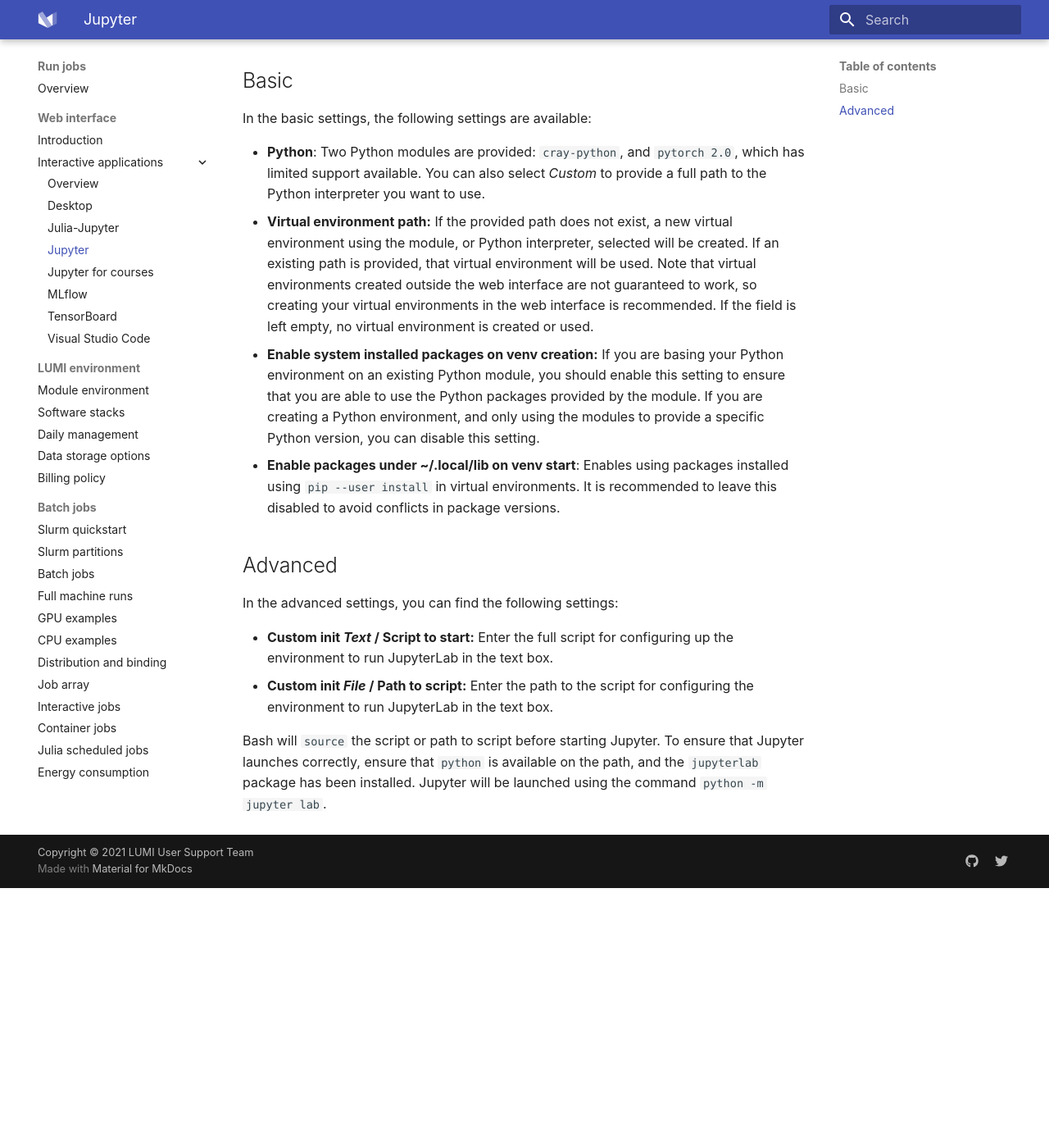
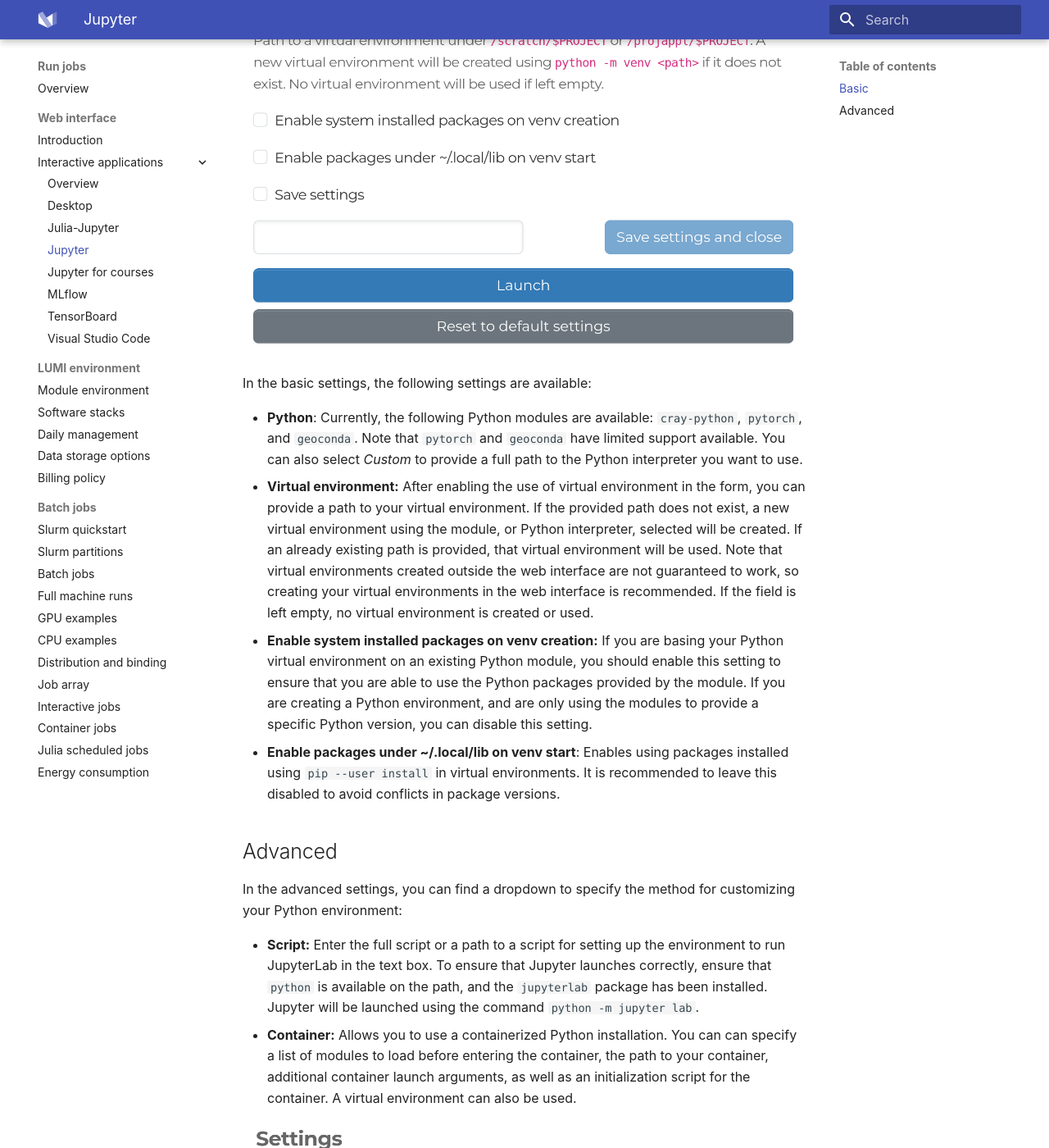
Before and after one commit to Lumi-supercomputer/lumi-userguide, an MkDocs documentation site: the page built from docs/runjobs/webui/jupyter.md, in a window 1280 px wide and 1400 px high, scrolled down 1655 px. Shown: the whole window at 82% size. Built offline with MkDocs 1.6.1 and Material for MkDocs 9.7.7, drawn with Linux system fonts in a browser that asks for light colours; before the commit the page ends 2738 px from its top, so only the background shows below that; some of the changed text lies outside the part shown.

Commit message:
Update LUMI web interface docs
Update outdated images and documentation to match what is currently in
LUMI web interface release 8.

```diff
--- a/docs/runjobs/webui/jupyter.md
+++ b/docs/runjobs/webui/jupyter.md
@@ -7,34 +7,58 @@
 - **Working directory:** The directory where your notebook file is stored.
 - **Basic or Advanced:**
   The _Basic_ setting allows you to use a Python module provided by the system, with either a virtual environment or user-installed packages to extend the module.
-  The _Advanced_ setting lets you set up the Python environment either using a script provided in the form, or a path to a script.
+  The _Advanced_ setting lets you set up the Python environment either using a script or a path to a script, as well as use a containerized Python installation.
   For more details about these, see the sections below.
-![Jupyter settings](../../assets/images/wwwLumiJupyterSettings.png)
 
 
 ## Basic
 
+![Jupyter basic settings](../../assets/images/wwwLumiJupyterSettings.png)
+
 In the basic settings, the following settings are available:
 
-- **Python**: Two Python modules are provided: `cray-python`, and `pytorch 2.0`, which has limited support available.
-    You can also select _Custom_ to provide a full path to the Python interpreter you want to use.
-- **Virtual environment path:** If the provided path does not exist, a new virtual environment using the module, or Python interpreter, selected will be created.
-    If an existing path is provided, that virtual environment will be used.
-    Note that virtual environments created outside the web interface are not guaranteed to work, so creating your virtual environments in the web interface is recommended.
-    If the field is left empty, no virtual environment is created or used.
-- **Enable system installed packages on venv creation:** If you are basing your Python environment on an existing Python module, you should enable this setting to ensure that you are able to use the Python packages provided by the module.
-    If you are creating a Python environment, and only using the modules to provide a specific Python version, you can disable this setting.
-- **Enable packages under ~/.local/lib on venv start**: Enables using packages installed using `pip --user install` in virtual environments.
-    It is recommended to leave this disabled to avoid conflicts in package versions.
+- **Python**:
+    Currently, the following Python modules are available: `cray-python`,
+    `pytorch`, and `geoconda`. Note that `pytorch` and `geoconda` have limited
+    support available. You can also select _Custom_ to provide a full path to
+    the Python interpreter you want to use.
+- **Virtual environment:**
+    After enabling the use of virtual environment in the form, you can provide
+    a path to your virtual environment. If the provided path does not exist, a
+    new virtual environment using the module, or Python interpreter, selected
+    will be created. If an already existing path is provided, that virtual
+    environment will be used. Note that virtual environments created outside
+    the web interface are not guaranteed to work, so creating your virtual
+    environments in the web interface is recommended. If the field is left
+    empty, no virtual environment is created or used.
+- **Enable system installed packages on venv creation:**
+    If you are basing your Python virtual environment on an existing Python
+    module, you should enable this setting to ensure that you are able to use
+    the Python packages provided by the module. If you are creating a Python
+    environment, and are only using the modules to provide a specific Python
+    version, you can disable this setting.
+- **Enable packages under ~/.local/lib on venv start**:
+    Enables using packages installed using `pip --user install` in virtual
+    environments. It is recommended to leave this disabled to avoid conflicts
+    in package versions.
 
 
 ## Advanced
 
-In the advanced settings, you can find the following settings:
+In the advanced settings, you can find a dropdown to specify the method for
+customizing your Python environment:
 
-- **Custom init _Text_ / Script to start:** Enter the full script for configuring up the environment to run JupyterLab in the text box.
-- **Custom init _File_ / Path to script:** Enter the path to the script for configuring the environment to run JupyterLab in the text box.
+- **Script:**
+    Enter the full script or a path to a script for setting up the environment
+    to run JupyterLab in the text box. To ensure that Jupyter launches
+    correctly, ensure that `python` is available on the path, and the
+    `jupyterlab` package has been installed. Jupyter will be launched using the
+    command `python -m jupyter lab`.
+- **Container:**
+    Allows you to use a containerized Python installation. You can can specify
+    a list of modules to load before entering the container, the path to your
+    container, additional container launch arguments, as well as an
+    initialization script for the container. A virtual environment can also be
+    used.
 
-Bash will `source` the script or path to script before starting Jupyter.
-To ensure that Jupyter launches correctly, ensure that `python` is available on the path, and the `jupyterlab` package has been installed.
-Jupyter will be launched using the command `python -m jupyter lab`.
+![Jupyter advanced settings](../../assets/images/wwwLumiJupyterSettingsAdvanced.png)
```
Also changed, not shown: docs/runjobs/webui/desktop.md (+16 -5 lines), docs/runjobs/webui/interactive-apps.md (+8 -1 lines), docs/runjobs/webui/julia-jupyter.md (+8 -16 lines), docs/assets/images/julia-jupyter/ood-application-menu.png (deleted), docs/assets/images/julia-jupyter/options-1.png (deleted), docs/assets/images/julia-jupyter/options-2.png (deleted), docs/assets/images/julia-jupyter/options-3.png (deleted), docs/assets/images/wwwLumiDash.png, docs/assets/images/wwwLumiDesktop.png, docs/assets/images/wwwLumiDesktopApps.png, docs/assets/images/wwwLumiJuliaJupyter.png (added), docs/assets/images/wwwLumiJupyterResources.png, docs/assets/images/wwwLumiJupyterSettings.png, docs/assets/images/wwwLumiJupyterSettingsAdvanced.png (added), 3 more files.
